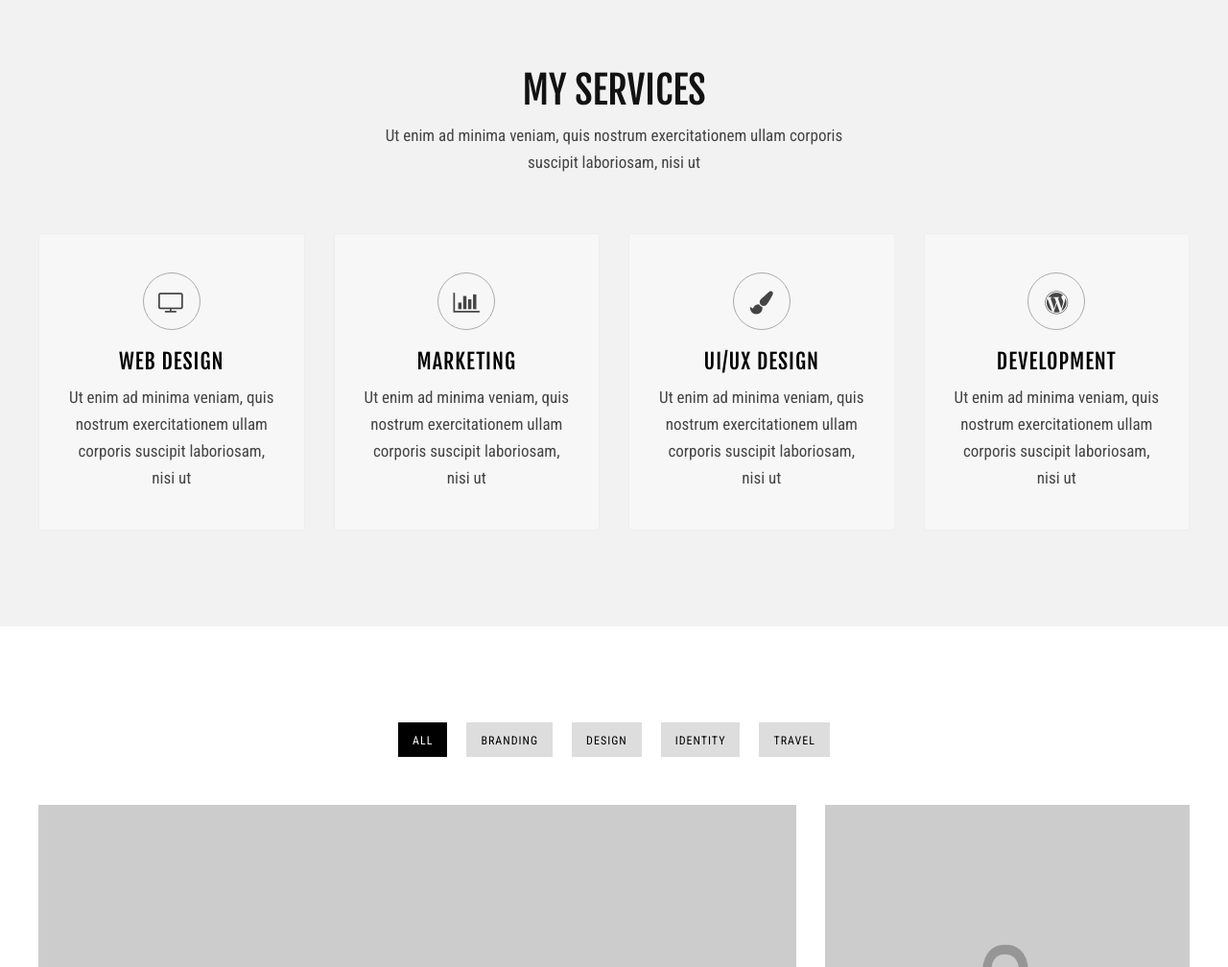
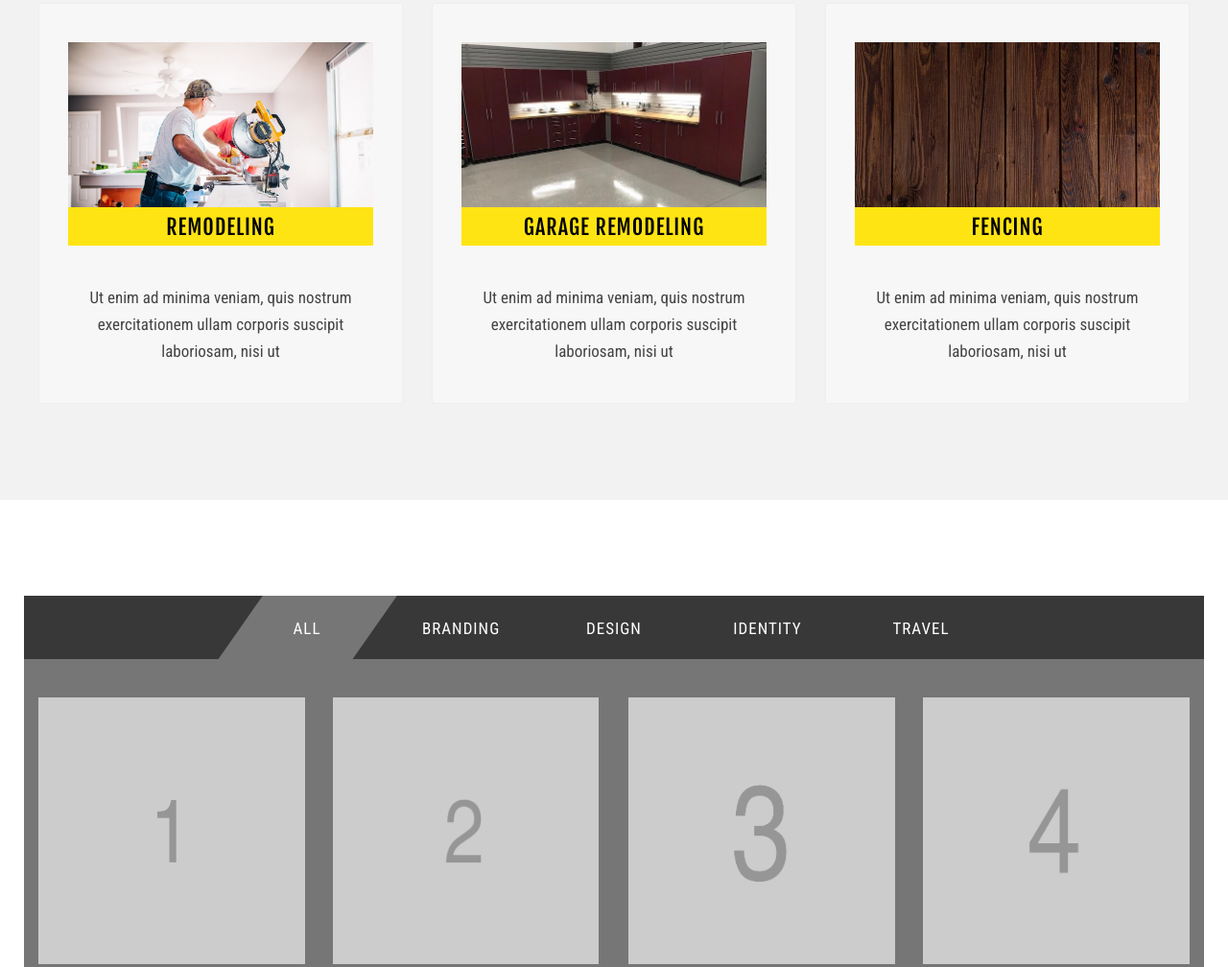
Before and after one commit to npatrick/gandg, a website: page src/client/index.html in a window 1280 px wide. Shown: the part 808-1816 px from the top of the page at 96% size. Drawn offline with Linux system fonts and the light colour scheme.

Commit message:
add styling

```diff
--- a/src/client/css/styles.css
+++ b/src/client/css/styles.css
@@ -820,7 +820,11 @@ body {
   height: 60px;
 }
 #header.header-small #header-inner > .logo img {
-  max-height: 24px;
+  /* default: 24px; */
+  max-height: 35px;
+}
+#header.header-small #header-inner .main-menu > .menu-list .header-icon {
+  width: 12%;
 }
 #header a {
   -webkit-transition: color 0.3s ease;
@@ -846,6 +850,13 @@ body {
   height: 80px;
   margin-bottom: 50px;
 }
+.header-icon {
+  width: 15%;
+  -webkit-transition: width 0.3s ease;
+  -moz-transition: width 0.3s ease;
+  -ms-transition: width 0.3s ease;
+  -o-transition: width 0.3s ease;
+}
 .logo {
   position: absolute;
   left: 0;
@@ -860,7 +871,8 @@ body {
   -ms-transition: max-height 0.3s ease;
   -o-transition: max-height 0.3s ease;
   transition: max-height 0.3s ease;
-  max-height: 30px;
+  /* default: 30px; */
+  max-height: 50px;
 }
 .main-menu .logo {
   display: none;
@@ -1078,6 +1090,7 @@ body {
 /* ===========  5. Projects  =========== */
 .projects {
   margin: 100px -15px 100px;
+  background-color: #777676;
 }
 .projects .title {
   z-index: 1;
@@ -1091,10 +1104,11 @@ body {
   padding-left: 15px;
   padding-right: 15px;
   margin-bottom: 40px;
-  font-size: 12px;
   text-transform: uppercase;
   letter-spacing: 1px;
   text-align: center;
+  background-color: #383838;
+
 }
 .projects .controls:after {
   content: '';
@@ -1105,6 +1119,7 @@ body {
   list-style: none;
   padding: 0;
   margin: 0;
+  margin-bottom: -10px;
   display: inline-block;
 }
 .projects .controls ul:after {
@@ -1114,24 +1129,29 @@ body {
 }
 .projects .controls li {
   display: inline-block;
+  width: 140px;
   float: left;
   margin-left: 0;
   margin-right: 20px;
   position: relative;
-  padding: 5px 15px 3px;
-  background-color: #dddddd;
+  padding: 20px 30px;
+  background-color: transparent;
 }
 .projects .controls li:last-child {
   margin-right: 0;
 }
 .projects .controls li a {
   position: relative;
+  color: #ffffff;
 }
 .projects .controls .active {
-  background-color: #000000;
+  background-color: #777676;
+  transform: skew(-35deg);
 }
 .projects .controls .active a {
+  display: block;
   color: #ffffff;
+  transform: skew(35deg);
 }
 .projects .controls .active a:hover {
   color: #ffffff !important;
@@ -1140,7 +1160,7 @@ body {
   position: relative;
 }
 .projects .controls a:hover {
-  color: inherit !important;
+  color: #edb54f !important;
 }
 .projects .controls a:hover .tooltip-text {
   opacity: 1;
@@ -1319,11 +1339,11 @@ body {
 .projects .project-item-sizer {
   width: 50%;
 }
-.projects .grid-3-columns .project-item-sizer {
-  width: 33.333333%;
-}
-.projects .grid-3-columns .project-item {
-  width: 33.333333%;
+.projects .grid-2-columns .project-item-sizer {
+  width: 25%;
+}
+.projects .grid-2-columns .project-item {
+  width: 25%;
   margin-bottom: 40px;
 }
 .projects .grid-3-columns .title {
@@ -1616,6 +1636,17 @@ body {
   line-height: 50px;
 }
 /* Services */
+.bar-service-name {
+  position: relative;
+  width: 100%;
+  height: 40px;
+  background-color: #ffe413;
+  bottom: 40px;
+}
+.bar-service-name h6 {
+  position: relative;
+  top: 8px;
+}
 .section-inner {
   margin-top: 80px;
   margin-bottom: 100px;
@@ -1762,7 +1793,7 @@ body {
   margin-right: auto;
 }
 .slider-one {
-  background: linear-gradient(rgba(0, 0, 0, 0.5), rgba(0, 0, 0, 0.5)), url(../images/slider/1.jpeg);
+  background-image: url(../images/tools-on-table.jpg);
   background-color: #eeeeee;
   background-position: center center;
   background-repeat: no-repeat;
@@ -1784,7 +1815,8 @@ body {
 }
 .featured-slider-wrap .image {
   padding-bottom: 0;
-  height: calc(100vh - 80px);
+  /* default: calc(100vh - 80px); */
+  height: calc(100vh - 320px);
   position: relative;
   z-index: 1;
   -webkit-transition: opacity 0.3s ease;
@@ -1826,12 +1858,12 @@ body {
 .featured-slider-wrap .item-content {
   position: absolute;
   top: 51%;
-  left: 50%;
+  left: 30%;
   -webkit-transform: translate(-50%, -50%);
   -moz-transform: translate(-50%, -50%);
   transform: translate(-50%, -50%);
   z-index: 33;
-  background-color: #000000;
+  background-color: rgba(0, 0, 0, 0.59);
   padding: 50px 50px 45px;
   text-align: center;
   visibility: hidden;
--- a/src/client/index.html
+++ b/src/client/index.html
@@ -61,9 +61,9 @@
 					</div>
 					<!-- End Logo -->
 					<ul class="menu-list clearfix">
-						<li><a href="tel:7607027999">(760) 702-7999</a></li>
-						<li><a href="#contact">Contact Us</a></li>
-						<li><a href="#">Mon - Fri 9:00 am - 6:00 pm</a></li>
+						<li><img class="header-icon" src="images/icons/phone-call.png" /><a href="tel:7607027999" title="Call Phone">(760) 702-7999</a></li>
+						<li><img class="header-icon" src="images/icons/mail.png" /><a href="#contact" title="Contact Us">Contact Us</a></li>
+						<li><img class="header-icon" src="images/icons/time.png" /><a href="#" title="Business Hours">Mon - Fri 9:00 am - 6:00 pm</a></li>
 					</ul>
 
 					<!-- Box Search -->
@@ -88,10 +88,11 @@
 				<div class="featured-slider owl-carousel">
 					<div class="item">
 						<div class="post-image image slider-one">
-							<img src="images/slider/1.jpeg" alt="Image">
+							<img src="images/tools-on-table.jpg" alt="Image">
 						</div>
 						<div class="item-content">
-							<img src="images/g&g-brand.jpg">
+							<h3 class="title">10 Home Layouts</h3>
+							<p>Easy to change layout</p>
 						</div>
 					</div>
 					<div class="item">
@@ -122,55 +123,49 @@
 			<div class="container">
 				<div class="section-inner">
 					<div class="title-wrap text-center">
-						<h3 class="section-title title">My Services</h3>
+						<h3 class="section-title title">What We Do</h3>
 						<p>Ut enim ad minima veniam, quis nostrum exercitationem ullam corporis suscipit laboriosam, nisi ut</p>
 					</div>
 
 					<div class="services-list">
 						<div class="row">
-							<div class="col-xs-12 col-sm-6 col-md-3">
+							<div class="col-xs-12 col-sm-6 col-md-4">
 								<div class="service-item">
-									<div class="service-icon">
-										<i class="fa fa-tv"></i>
+									<div class="post-image">
+										<img src="images/img-04.jpeg" alt="Image">
+										<div class="bar-service-name">
+											<h6>Remodeling</h6>
+										</div>
 									</div>
 									<div class="service-content">
-										<h6>Web Design</h6>
 										<p>Ut enim ad minima veniam, quis nostrum exercitationem ullam corporis suscipit laboriosam, nisi ut</p>
 									</div>
 								</div>
 							</div>
 
-							<div class="col-xs-12 col-sm-6 col-md-3">
+							<div class="col-xs-12 col-sm-6 col-md-4">
 								<div class="service-item">
-									<div class="service-icon">
-										<i class="fa fa-bar-chart"></i>
+									<div class="post-image">
+										<img src="images/garage-remodelling.jpg" alt="Image">
+										<div class="bar-service-name">
+											<h6>Garage Remodeling</h6>
+										</div>
 									</div>
 									<div class="service-content">
-										<h6>MARKETING</h6>
 										<p>Ut enim ad minima veniam, quis nostrum exercitationem ullam corporis suscipit laboriosam, nisi ut</p>
 									</div>
 								</div>
 							</div>
 
-							<div class="col-xs-12 col-sm-6 col-md-3">
+							<div class="col-xs-12 col-sm-6 col-md-4">
 								<div class="service-item">
-									<div class="service-icon">
-										<i class="fa fa-paint-brush"></i>
+									<div class="post-image">
+										<img src="images/fencing.jpeg" alt="Image">
+										<div class="bar-service-name">
+											<h6>Fencing</h6>
+										</div>
 									</div>
 									<div class="service-content">
-										<h6>UI/UX DESIGN</h6>
-										<p>Ut enim ad minima veniam, quis nostrum exercitationem ullam corporis suscipit laboriosam, nisi ut</p>
-									</div>
-								</div>
-							</div>
-
-							<div class="col-xs-12 col-sm-6 col-md-3">
-								<div class="service-item">
-									<div class="service-icon">
-										<i class="fa fa-wordpress"></i>
-									</div>
-									<div class="service-content">
-										<h6>DEVELOPMENT</h6>
 										<p>Ut enim ad minima veniam, quis nostrum exercitationem ullam corporis suscipit laboriosam, nisi ut</p>
 									</div>
 								</div>
@@ -203,9 +198,9 @@
 						</li>
 					</ul>
 				</div>
-				<div class="grids-layout cover grid-3-columns">
+				<div class="grids-layout cover grid-2-columns">
 					<div class="project-item-sizer"></div>
-					<div class="project-item design travel double-xy">
+					<div class="project-item design travel">
 						<div class="project-item-inner image" style="background-image: url(images/projects/1.jpg)">
 							<div class="project-item-content">
 								<h2 class="title">
@@ -241,7 +236,7 @@
 						</div>
 					</div>
 
-					<div class="project-item branding travel double-y">
+					<div class="project-item branding travel">
 						<div class="project-item-inner image" style="background-image: url(images/projects/3.jpg)">
 							<div class="project-item-content">
 								<h2 class="title">
@@ -259,7 +254,7 @@
 						</div>
 					</div>
 
-					<div class="project-item branding design double-x">
+					<div class="project-item branding design">
 						<div class="project-item-inner image" style="background-image: url(images/projects/4.jpg)">
 							<div class="project-item-content">
 								<h2 class="title">
@@ -295,7 +290,7 @@
 						</div>
 					</div>
 
-					<div class="project-item branding identity double-xy">
+					<div class="project-item branding identity">
 						<div class="project-item-inner image" style="background-image: url(images/projects/6.jpg)">
 							<div class="project-item-content">
 								<h2 class="title">
@@ -488,6 +483,8 @@
 					<img src="images/g&g-brand.jpg" alt="Logo">
 				</a>
 			</div>
+			<div>Icons made by <a href="https://www.flaticon.com/authors/iconnice" title="Iconnice">Iconnice</a> from <a href="https://www.flaticon.com/" title="Flaticon">www.flaticon.com</a> is licensed by <a href="http://creativecommons.org/licenses/by/3.0/" title="Creative Commons BY 3.0" target="_blank">CC 3.0 BY</a></div>
+			<div>Icons made by <a href="https://www.flaticon.com/authors/smashicons" title="Smashicons">Smashicons</a> from <a href="https://www.flaticon.com/" title="Flaticon">www.flaticon.com</a> is licensed by <a href="http://creativecommons.org/licenses/by/3.0/" title="Creative Commons BY 3.0" target="_blank">CC 3.0 BY</a></div>
 			<!-- Socials -->
 			<div class="socials">
 				<a href="#" title="Behance">
```
